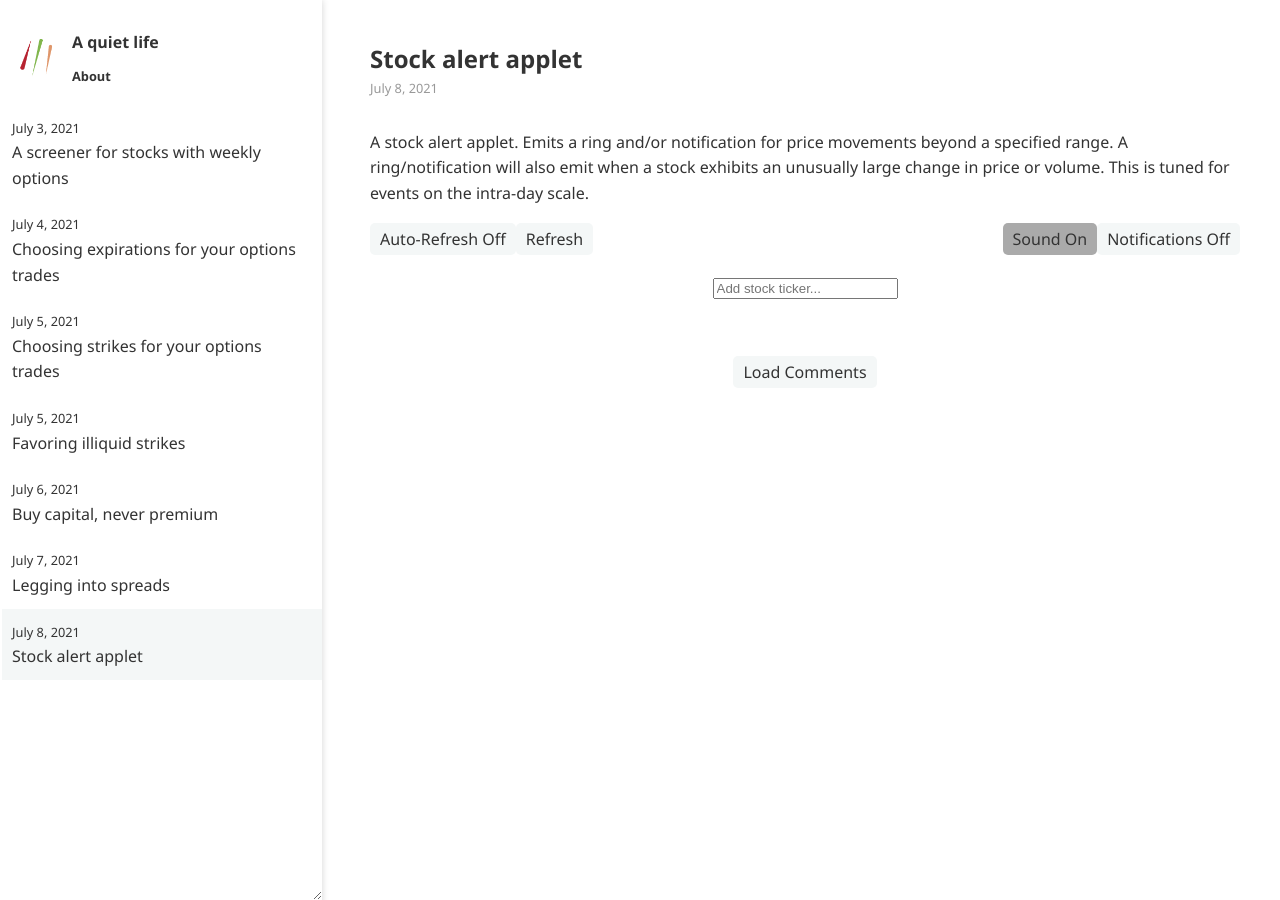
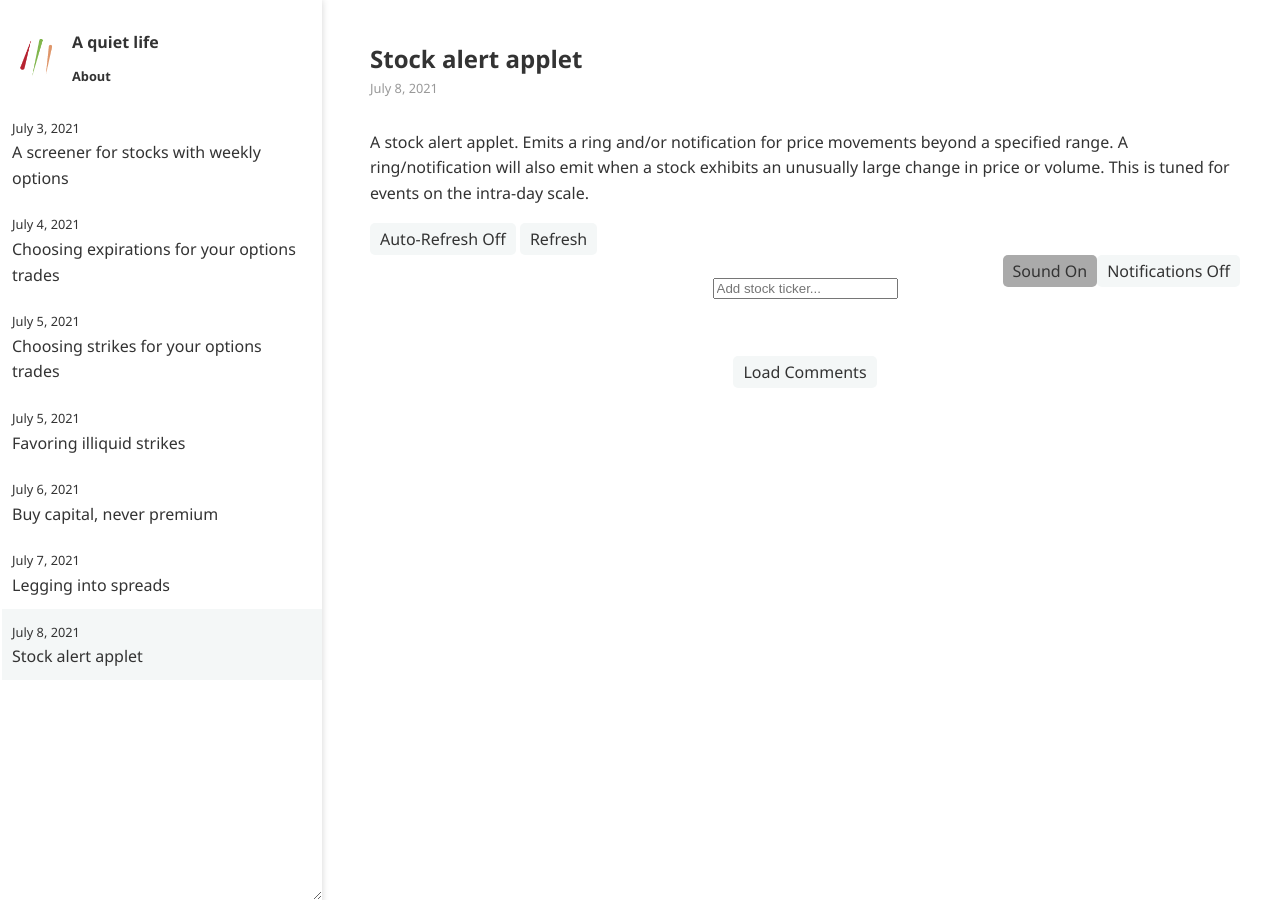
Before and after one commit to ansyblenetwork/aquietlife, a Jekyll site: the page built from _posts/2021-07-08-alerts.md, in a window 1280 px wide. Built offline with Jekyll 4.4.1, drawn with Linux system fonts in a browser that asks for light colours.

Commit message:
Update 2021-07-08-alerts.md

```diff
--- a/_posts/2021-07-08-alerts.md
+++ b/_posts/2021-07-08-alerts.md
@@ -8,14 +8,14 @@
 <div style="min-width:400px">
 
 
-<div style="display:flex; margin-bottom:20px">
+<div style="margin-bottom:20px">
 <button onclick="toggleAlerts(this);">Auto-Refresh Off</button>
 <button onclick="update();">Refresh</button>
-<div id="msg" style="flex-grow:1; margin-left:10px;"></div>
+<div id="msg" style="margin-left:10px;"></div>
 
 <audio id="audio" src="{{ "that-was-quick.mp3" | relative_url }}" autostart="false"></audio>
-<button onclick="toggleSound(this);" id="soundButton" class="active">Sound On</button>
-<button onclick="toggleNotifications(this);" id="notificationButton">Notifications Off</button>
+<button onclick="toggleNotifications(this);" id="notificationButton" style="float:right">Notifications Off</button>
+<button onclick="toggleSound(this);" id="soundButton" class="active" style="float:right">Sound On</button>
 </div>
 
 <div style="width:max-content; margin:auto">
```
